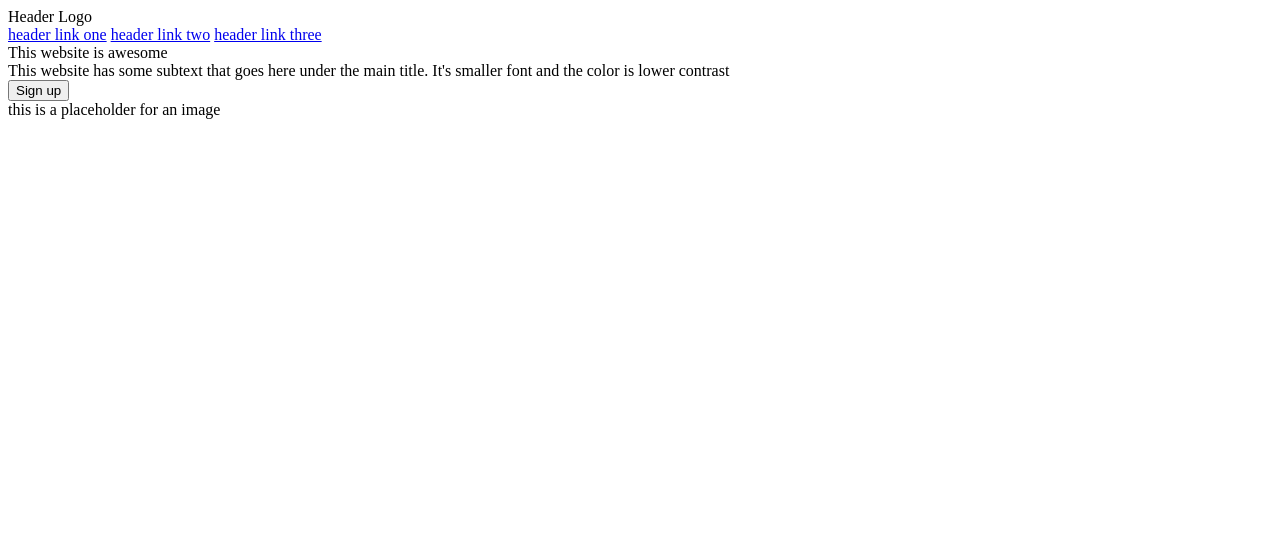
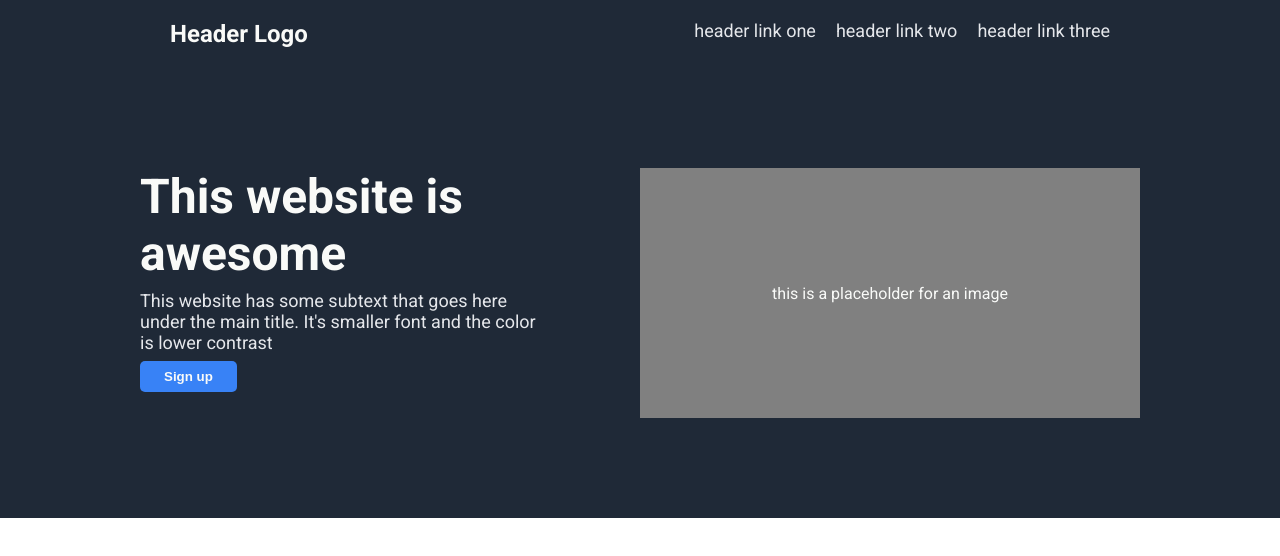
Before and after one commit to zo7ley2a/landing-page, a plain HTML site: page index.html in a window 1280 px wide. Drawn offline with Linux system fonts and the light colour scheme.

Commit message:
Finish styling the first-section

```diff
--- a/index.html
+++ b/index.html
@@ -28,7 +28,9 @@
             This website has some subtext that goes here under the main title.
             It's smaller font and the color is lower contrast
           </div>
-          <button class="hero-button">Sign up</button>
+          <div>
+            <button class="hero-button">Sign up</button>
+          </div>
         </div>
         <div class="hero-right">this is a placeholder for an image</div>
       </div>
--- a/style.css
+++ b/style.css
@@ -0,0 +1,86 @@
+@import url("https://fonts.googleapis.com/css2?family=Roboto:wght@400;700&display=swap");
+
+body {
+  margin: 0px;
+  min-height: 100vh;
+  display: flex;
+  flex-direction: column;
+  font-family: Roboto, sans-serif;
+}
+
+.first-section {
+  display: flex;
+  flex-direction: column;
+  background-color: #1f2937;
+}
+
+.header {
+  display: flex;
+  justify-content: space-between;
+  margin-left: 150px;
+  margin-right: 150px;
+  padding: 20px;
+}
+
+.header-links {
+  display: flex;
+  gap: 20px;
+  font-size: 18px;
+}
+
+.header-left {
+  font-size: 24px;
+  color: #f9faf8;
+  font-weight: bold;
+}
+
+.hero {
+  display: flex;
+  margin-top: 100px;
+  margin-bottom: 100px;
+  justify-content: center;
+  gap: 100px;
+}
+
+.hero-left {
+  display: flex;
+  gap: 8px;
+  width: 400px;
+  height: 250px;
+  flex-direction: column;
+}
+
+.hero-right {
+  display: flex;
+  color: #f9faf8;
+  justify-content: center;
+  align-items: center;
+  height: 250px;
+  width: 500px;
+  background-color: grey;
+}
+
+.hero-main {
+  font-size: 48px;
+  font-weight: bolder;
+  color: #f9faf8;
+}
+
+.hero-sec {
+  font-size: 18px;
+  color: #e5e7eb;
+}
+
+.hero-button {
+  background-color: #3882f6;
+  border-radius: 5px;
+  border-style: none;
+  color: #f9faf8;
+  font-weight: bold;
+  padding: 8px 24px;
+}
+
+a {
+  text-decoration: none;
+  color: #e5e7eb;
+}
```
